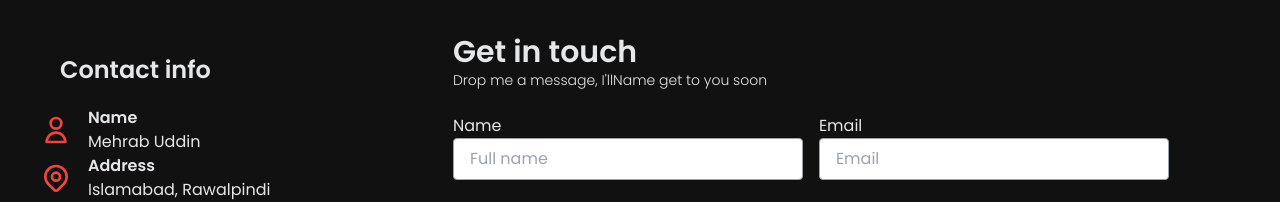
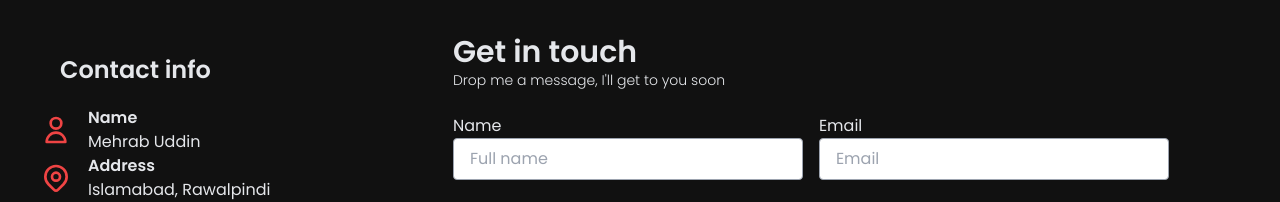
Before and after one commit to Mehrab-uddin/portfolio-project, a Next.js app: page / in a window 1280 px wide. Shown: the part 3480-3682 px from the top of the page. Built offline with nearby package versions, Linux system fonts and the light colour scheme.

Commit message:
fixed content in contact section

```diff
--- a/components/contact.js
+++ b/components/contact.js
@@ -95,7 +95,7 @@ export default function Contact() {
           <div>
             <h1 className='text-3xl font-semibold'>Get in touch</h1>
             <p className='text-sm font-light'>
-              Drop me a message, I'llName get to you soon
+              Drop me a message, I'll get to you soon
             </p>
           </div>
           <div className='flex flex-col lg:flex-row lg:space-x-4'>
```
